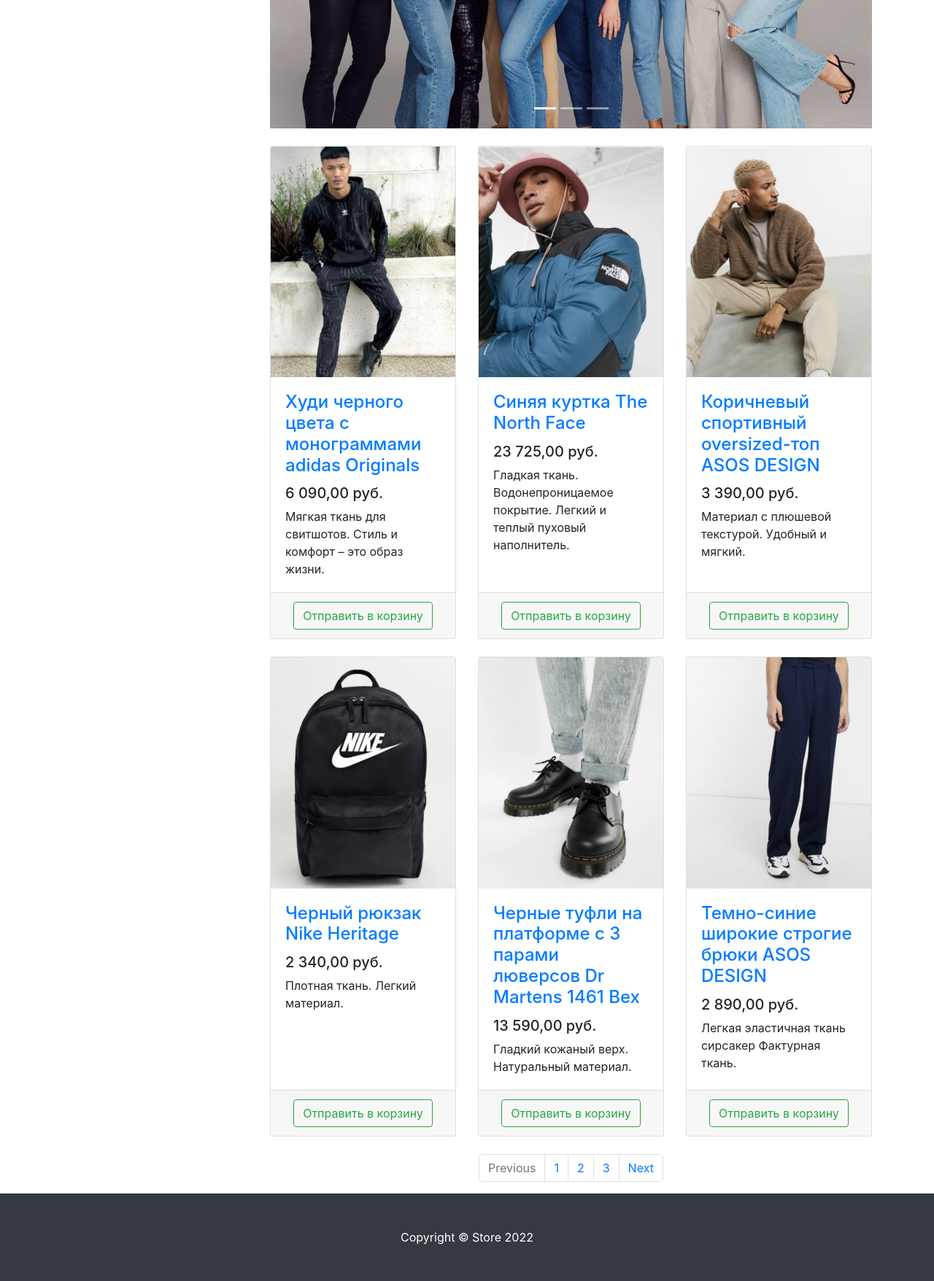
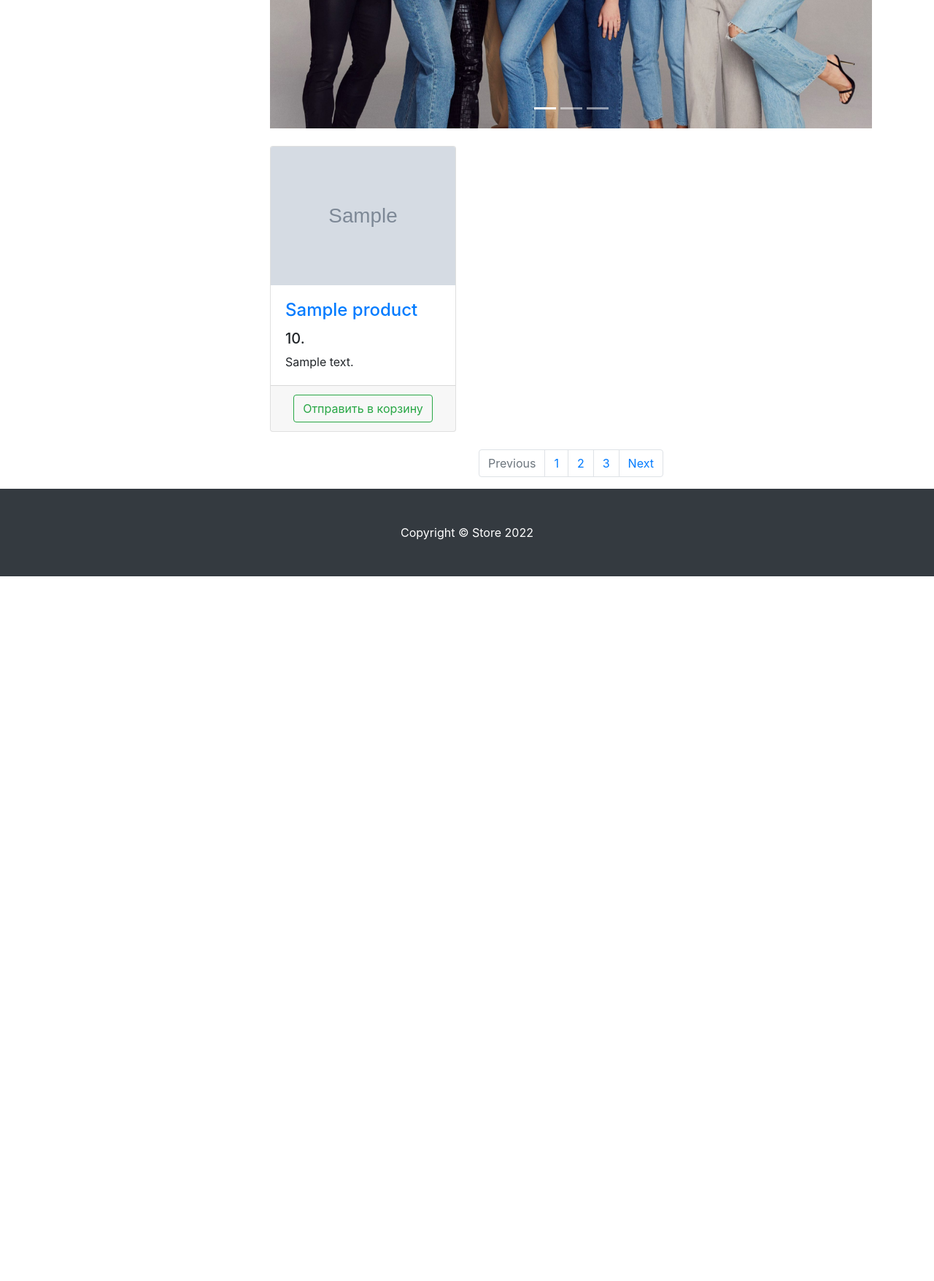
Before and after one commit to Multikus/Django_store, a Django app: template store-server/store/products/templates/products/products.html in a window 1280 px wide. Shown: the part 399-2155 px from the top of the page at 73% size. After the commit the page ends 1189 px from the top, so only its background shows below. Run offline with Django 3.2, Linux system fonts and the light colour scheme; the template is opened without the code that fills it: most values are stand-ins (such as "Sample title", 1, 10 or a date in 2020); grey boxes marked "Sample" are stand-in pictures; some libraries are stand-ins or nearby versions.

Commit message:
Добавлен контекст на страницу index и products. Работа с тегами. Динамически вывод карточек товара

```diff
--- a/store-server/store/products/templates/products/index.html
+++ b/store-server/store/products/templates/products/index.html
@@ -8,7 +8,7 @@
     <meta name="description" content="">
     <meta name="author" content="">
 
-    <title>Store</title>
+    <title>{{ title }}</title>
 
     <!-- Bootstrap core CSS -->
     <link href="/static/vendor/bootstrap/css/bootstrap.min.css" rel="stylesheet">
@@ -73,7 +73,8 @@
                 <h1 class="mt-5">Store</h1>
                 <p>
                     Новые образы и лучшие бренды на Store.
-                    Бесплатная доставка по всему миру! Аутлет: до -70% Собственный бренд. -20% новым покупателям.
+                    Бесплатная доставка по всему миру!
+                    Аутлет: до -70% Собственный бренд. -20% новым покупателям.
                 </p>
                 <button id="start-purchase-btn" type="button" class="btn btn-lg">
                     <a id="start-purchase-link" href="products.html">
--- a/store-server/store/products/templates/products/products.html
+++ b/store-server/store/products/templates/products/products.html
@@ -8,7 +8,7 @@
     <meta name="description" content="">
     <meta name="author" content="">
 
-    <title>Store - Каталог</title>
+    <title>{{ title }}</title>
 
     <!-- Bootstrap core CSS -->
     <link href="/static/vendor/bootstrap/css/bootstrap.min.css" rel="stylesheet">
@@ -111,128 +111,27 @@
             </div>
 
             <div class="row">
-
-                <div class="col-lg-4 col-md-6 mb-4">
-                    <div class="card h-100">
+                {% for product in products %}
+                    <div class="col-lg-4 col-md-6 mb-4">
+                        <div class="card h-100">
                         <a href="#">
                             <img class="card-img-top"
-                                 src="/static/vendor/img/products/Adidas-hoodie.png"
+                                 src='{{product.image}}'
                                  alt="">
                         </a>
                         <div class="card-body">
                             <h4 class="card-title">
-                                <a href="#">Худи черного цвета с монограммами adidas Originals</a>
+                                <a href="#">{{product.name}}</a>
                             </h4>
-                            <h5>6 090,00 руб.</h5>
-                            <p class="card-text">Мягкая ткань для свитшотов. Стиль и комфорт – это образ жизни.</p>
+                            <h5>{{product.price}}.</h5>
+                            <p class="card-text">{{product.description}}</p>
                         </div>
                         <div class="card-footer text-center">
                             <button type="button" class="btn btn-outline-success">Отправить в корзину</button>
                         </div>
                     </div>
-                </div>
-
-                <div class="col-lg-4 col-md-6 mb-4">
-                    <div class="card h-100">
-                        <a href="#">
-                            <img class="card-img-top"
-                                 src="/static/vendor/img/products/Blue-jacket-The-North-Face.png" alt="">
-                        </a>
-                        <div class="card-body">
-                            <h4 class="card-title">
-                                <a href="#">Синяя куртка The North Face</a>
-                            </h4>
-                            <h5>23 725,00 руб.</h5>
-                            <p class="card-text">
-                                Гладкая ткань. Водонепроницаемое покрытие. Легкий и теплый пуховый наполнитель.
-                            </p>
-                        </div>
-                        <div class="card-footer text-center">
-                            <button type="button" class="btn btn-outline-success">Отправить в корзину</button>
-                        </div>
                     </div>
-                </div>
-
-                <div class="col-lg-4 col-md-6 mb-4">
-                    <div class="card h-100">
-                        <a href="#">
-                            <img class="card-img-top"
-                                 src="/static/vendor/img/products/Brown-sports-oversized-top-ASOS-DESIGN.png"
-                                 alt="">
-                        </a>
-                        <div class="card-body">
-                            <h4 class="card-title">
-                                <a href="#">Коричневый спортивный oversized-топ ASOS DESIGN</a>
-                            </h4>
-                            <h5>3 390,00 руб.</h5>
-                            <p class="card-text">Материал с плюшевой текстурой. Удобный и мягкий.</p>
-                        </div>
-                        <div class="card-footer text-center">
-                            <button type="button" class="btn btn-outline-success">Отправить в корзину</button>
-                        </div>
-                    </div>
-                </div>
-
-                <div class="col-lg-4 col-md-6 mb-4">
-                    <div class="card h-100">
-                        <a href="#">
-                            <img class="card-img-top"
-                                 src="/static/vendor/img/products/Black-Nike-Heritage-backpack.png"
-                                 alt="">
-                        </a>
-                        <div class="card-body">
-                            <h4 class="card-title">
-                                <a href="#">Черный рюкзак Nike Heritage</a>
-                            </h4>
-                            <h5>2 340,00 руб.</h5>
-                            <p class="card-text">Плотная ткань. Легкий материал.</p>
-                        </div>
-                        <div class="card-footer text-center">
-                            <button type="button" class="btn btn-outline-success">Отправить в корзину</button>
-                        </div>
-                    </div>
-                </div>
-
-                <div class="col-lg-4 col-md-6 mb-4">
-                    <div class="card h-100">
-                        <a href="#">
-                            <img class="card-img-top"
-                                 src="/static/vendor/img/products/Black-Dr-Martens-shoes.png"
-                                 alt="">
-                        </a>
-                        <div class="card-body">
-                            <h4 class="card-title">
-                                <a href="#">Черные туфли на платформе с 3 парами люверсов Dr Martens 1461 Bex</a>
-                            </h4>
-                            <h5>13 590,00 руб.</h5>
-                            <p class="card-text">Гладкий кожаный верх. Натуральный материал.</p>
-                        </div>
-                        <div class="card-footer text-center">
-                            <button type="button" class="btn btn-outline-success">Отправить в корзину</button>
-                        </div>
-                    </div>
-                </div>
-
-                <div class="col-lg-4 col-md-6 mb-4">
-                    <div class="card h-100">
-                        <a href="#">
-                            <img class="card-img-top"
-                                 src="/static/vendor/img/products/Dark-blue-wide-leg-ASOs-DESIGN-trousers.png"
-                                 alt="">
-                        </a>
-                        <div class="card-body">
-                            <h4 class="card-title">
-                                <a href="#">Темно-синие широкие строгие брюки ASOS DESIGN</a>
-                            </h4>
-                            <h5>2 890,00 руб.</h5>
-                            <p class="card-text">Легкая эластичная ткань сирсакер Фактурная ткань.</p>
-                        </div>
-                        <div class="card-footer text-center">
-                            <button type="button" class="btn btn-outline-success">Отправить в корзину</button>
-                        </div>
-                    </div>
-                </div>
-
+                {% endfor %}
             </div>
 
             <nav aria-label="Page navigation example">
```
Also changed, not shown: store-server/store/products/views.py (+28 -2 lines).
